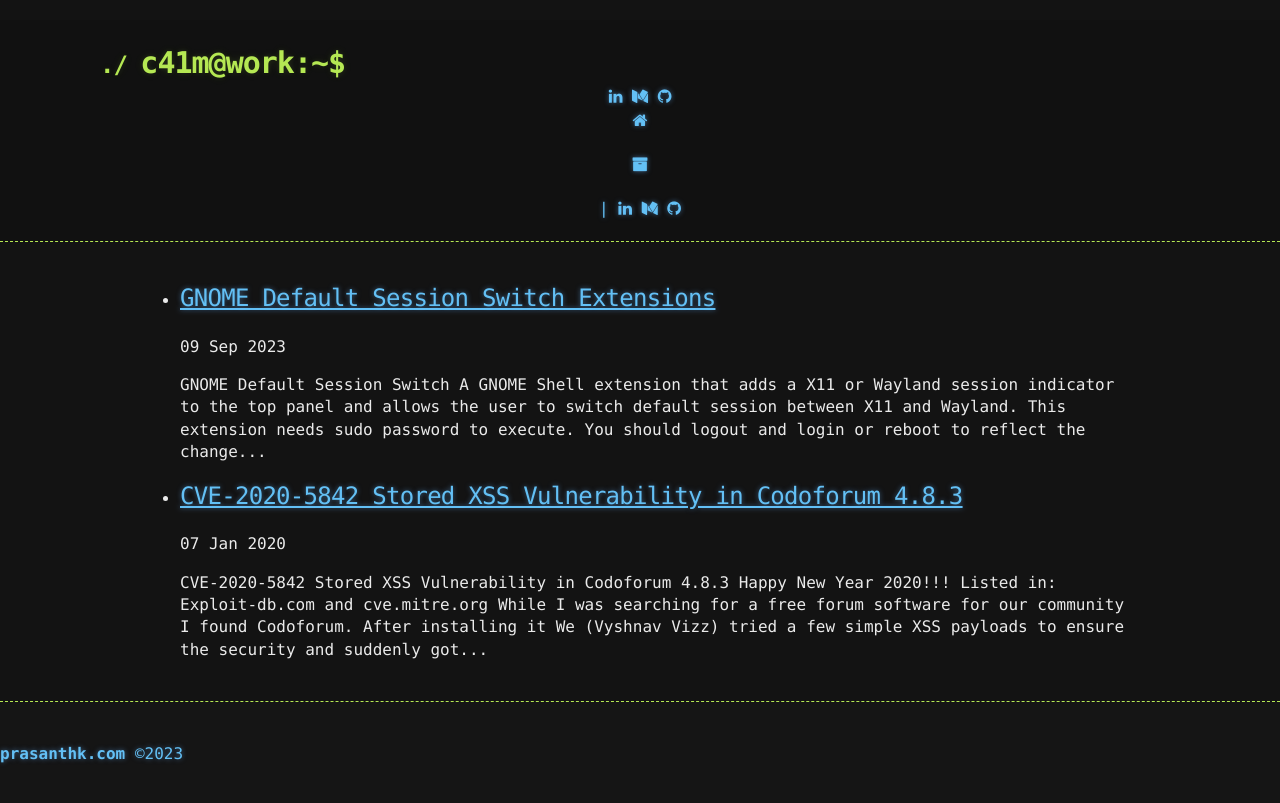
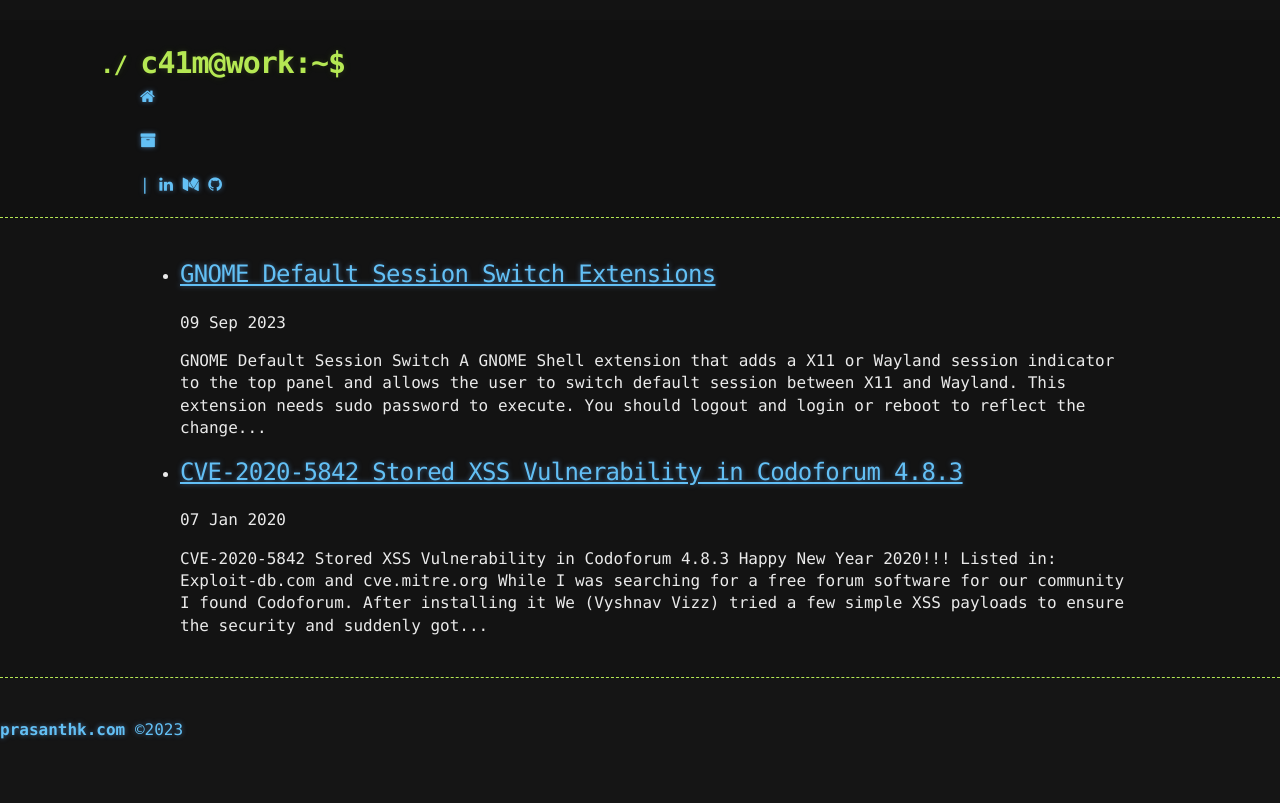
Before and after one commit to prasanthc41m/blog-theme, a Jekyll site: the page built from index.html, in a window 1280 px wide. Shown: the top 803 px of the page. Built offline with Jekyll 4.4.1, drawn with Linux system fonts in a browser that asks for light colours; the list of posts is cut into pages by our own code.

Commit message:
Update header.html

```diff
--- a/_includes/header.html
+++ b/_includes/header.html
@@ -5,11 +5,8 @@
           <h1>{{ site.title | default: site.github.repository_name }}@work:~$</h1>
         </a>
 
-    <div style="text-align:center;">
-      <a href="https://www.linkedin.com/in/prasanthc41m/" target="_blank"><i class="fa fa-linkedin"></i></a>  <a href="https://prasanthc41m.medium.com/" target="_blank"><i class="fa fa-medium"></i></a>  <a href="https://github.com/prasanthc41m" target="_blank"><i class="fa fa-github"></i></a>
-      <div class="header-links">
+    <div class="header-links">
       {% include links.html %}
-    </div>
     </div>
   </div>
 </header>
```
